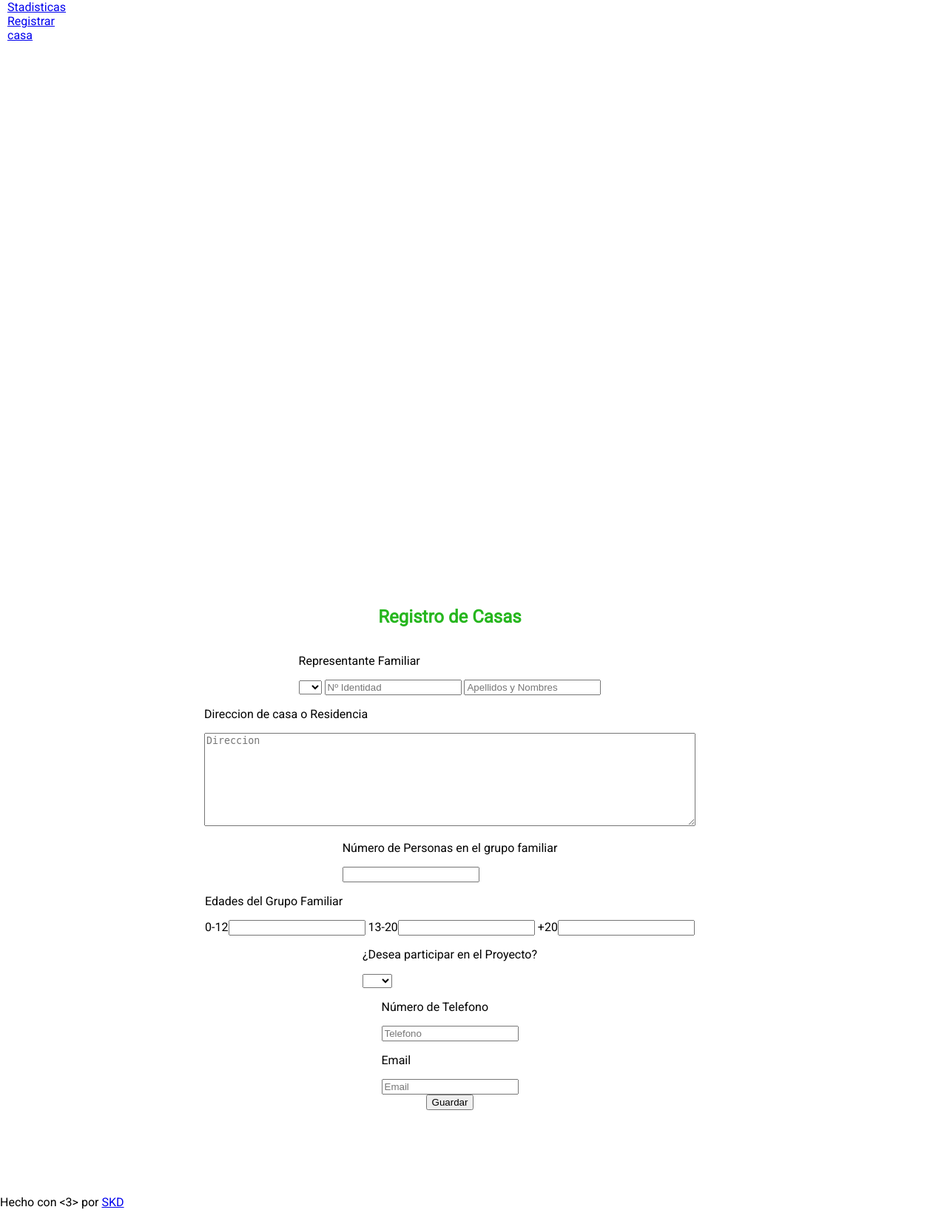
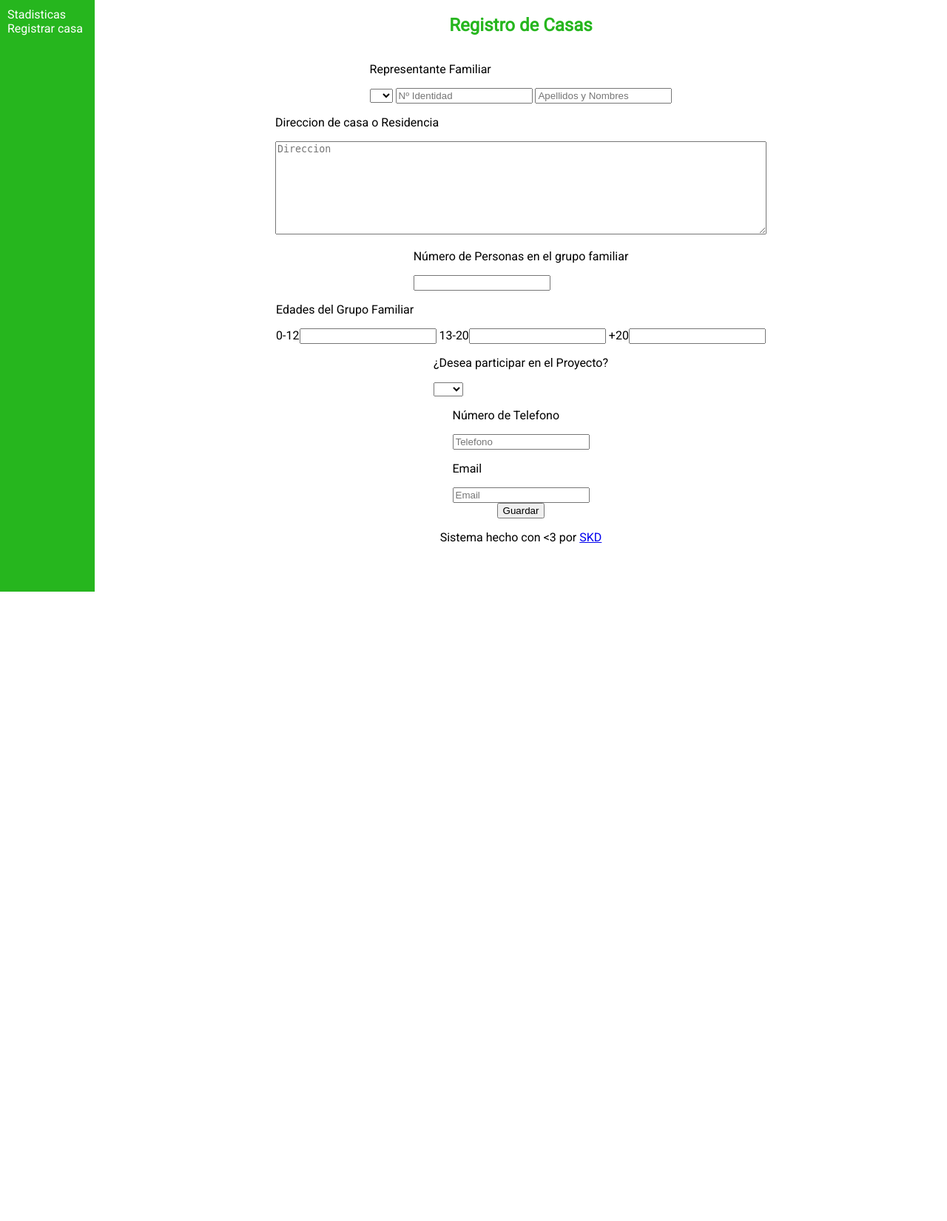
Before and after one commit to simplekodedesign/Reciclaje, a PHP site: page /php/views/registro_casa.php in a window 1280 px wide. Shown: the whole page at 74% size. After the commit the page ends 800 px from the top, so only its background shows below. Run offline with PHP 8.4, Linux system fonts and the light colour scheme; a user stored in the database is signed in.

Commit message:
New changes, adding styles

```diff
--- a/css/master.css
+++ b/css/master.css
@@ -8,17 +8,31 @@ body{
   font-family: 'Roboto', sans-serif;
   display: flex;
   flex-wrap: wrap;
+  justify-content: flex-end;
 }
 
 header{
+  background-color: rgb(38, 182, 30);
   display: flex;
   flex-direction: column;
   justify-content: space-between;
-  position: sticky;
+  position: fixed;
+  left: 0;
   height: 100vh;
   min-width: 100px;
-  width: 5%;
-  padding-left: 10px;
+  width: 10%;
+  padding:  10px 10px;
+}
+
+header a{
+  text-decoration: none;
+  margin: 10px 0;
+  color: white;
+}
+
+header a:hover{
+  background-color: white;
+  color: rgb(38, 182, 30);
 }
 
 section{
@@ -27,7 +41,7 @@ section{
   flex-direction: column;
   align-items: center;
   min-height: 100vh;
-  width: 95%;
+  width: 90%;
 }
 
 .titles{
@@ -39,4 +53,5 @@ section{
 footer{
   width: 100%;
   bottom: 0;
+  text-align: center;
 }
--- a/php/views/registro_casa.php
+++ b/php/views/registro_casa.php
@@ -71,10 +71,10 @@
       <div class="">
         <button type="button" id="btnSave" name="button">Guardar</button>
       </div>
+      <footer>
+        <p>Sistema hecho con <3 por <a href="simplekodedesign.com">SKD</a></p>
+      </footer>
     </section>
-    <footer>
-      <p>Hecho con <3> por <a href="simplekodedesign.com">SKD</a></p>
-    </footer>
     <script type="text/javascript" src="../../js/registro_casa.js"></script>
   </body>
 </html>
```
